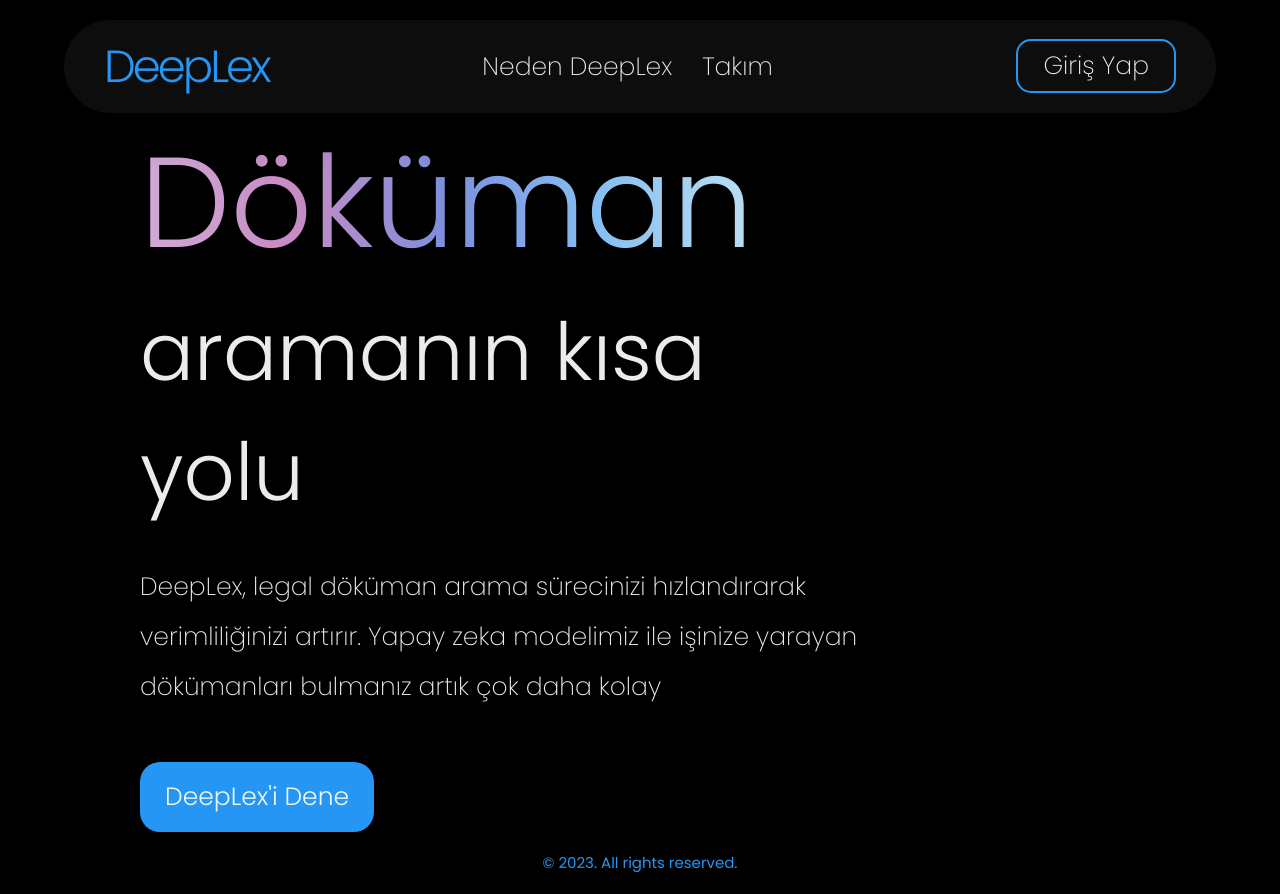
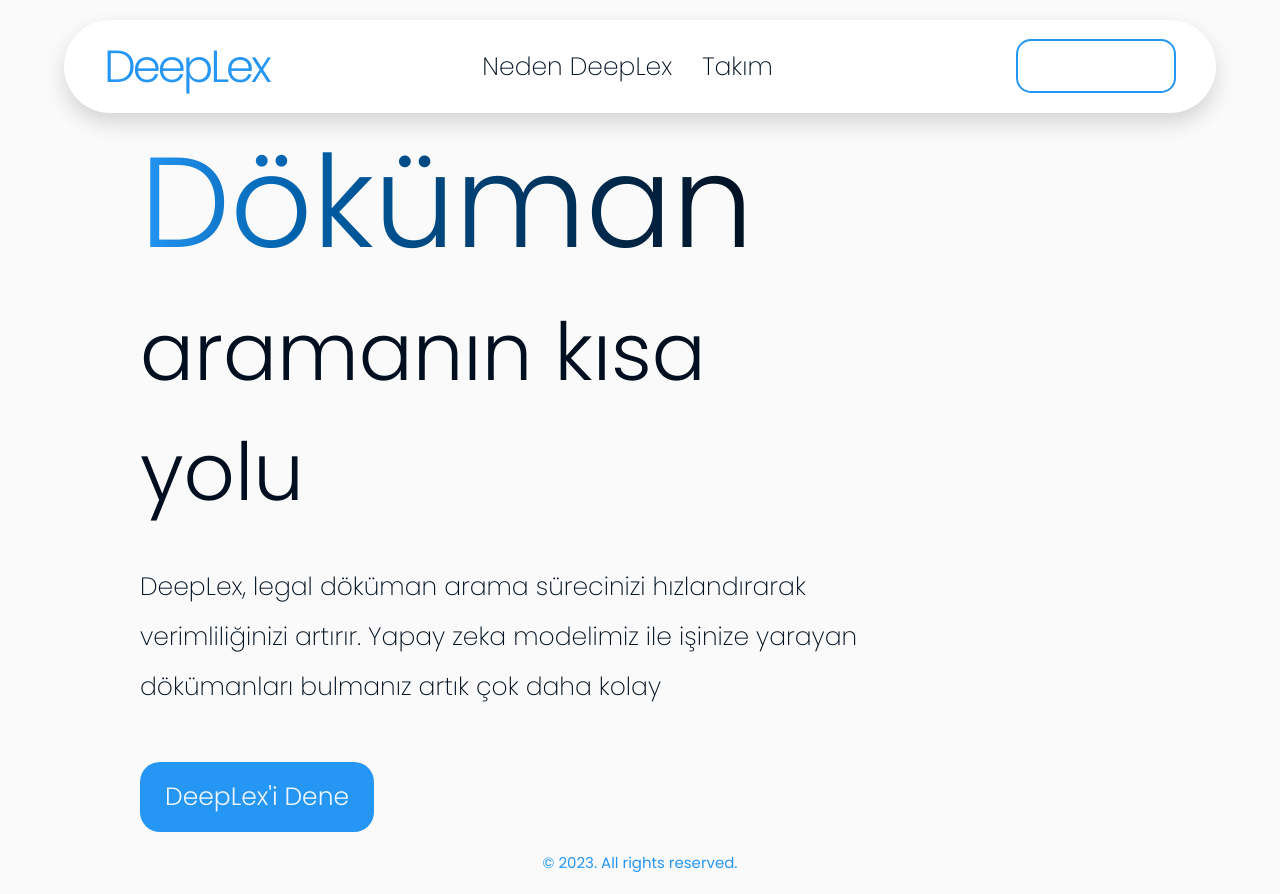
Before and after one commit to hukuki/frontend-main, a Next.js app: page / in a window 1280 px wide. Built offline with nearby package versions, Linux system fonts and the light colour scheme; no server answers.

Commit message:
Cleanup with light as the main theme change

```diff
--- /dev/null
+++ b/src/pages/HomePage.module.css
@@ -0,0 +1,105 @@
+.container {
+  display: flex;
+  flex-direction: column;
+  justify-content: space-between;
+  align-items: center;
+  width: 100%;
+  min-height: 100vh;
+  overflow: hidden;
+  position: relative;
+  z-index: 1;
+  background-color: var(--background-color-light);
+  box-shadow: 0 2rem 3rem var(--color-blue-400);
+}
+
+.navbar__container {
+  align-self: center;
+  display: flex;
+  align-items: center;
+  justify-content: space-between;
+  border-radius: 5rem;
+  padding: 1.25rem 4rem;
+  margin-top: 2rem;
+  width: 90vw;
+  z-index: 2;
+  font-family: 'Poppins', sans-serif;
+  background-color: var(--container-color-light);
+  box-shadow: 0 1rem 2rem var(--color-grey-100);
+}
+
+.navbar__logo {
+  font-size: 4.5rem;
+  font-weight: 300;
+  letter-spacing: -0.3rem;
+  cursor: pointer;
+  color: var(--color-blue-400);
+}
+
+.navbar__links_container {
+  display: flex;
+  justify-content: center;
+  align-items: center;
+}
+
+.navbar__link {
+  height: 100%;
+  cursor: pointer;
+  font-size: 2.5rem;
+  font-weight: 200;
+  transition: all 0.2s ease-in;
+  margin-right: 3rem;
+  color: var(--text-color-primary-dark);
+}
+
+.navbar__link:hover {
+  color: var(--color-blue-400);
+  transform: scale(1.05);
+}
+
+.content__container {
+  display: grid;
+  align-self: start;
+  width: 100vw;
+  grid-template-columns: 70% 1fr;
+  align-items: center;
+  justify-content: center;
+  position: relative;
+  padding: 0 4rem;
+}
+
+.content__right_container {
+  display: flex;
+  flex-direction: column;
+  justify-content: space-between;
+  align-items: flex-start;
+  margin-left: 10rem;
+}
+
+.content__right_header {
+  font-family: 'Poppins', sans-serif;
+  font-size: 12.8rem;
+  line-height: 1.4;
+  font-weight: 300;
+  background: rgb(37, 150, 244);
+  background: linear-gradient(90deg, rgba(37, 150, 244, 1) 0%, rgba(0, 97, 171, 1) 25%, rgba(0, 15, 31, 1) 100%);
+  -webkit-text-fill-color: transparent;
+  background-clip: text;
+}
+
+.content__right_subheader {
+  font-family: 'Poppins', sans-serif;
+  font-size: 8rem;
+  font-weight: 300;
+  color: var(--color-blue-900);
+}
+
+.content__right_parag {
+  font-family: 'Poppins', sans-serif;
+  font-size: 2.5rem;
+  max-width: 100rem;
+  line-height: 5rem;
+  margin-top: 3rem;
+  margin-bottom: 5rem;
+  font-weight: 200;
+  color: var(--text-color-primary-dark);
+}
--- a/src/pages/index.js
+++ b/src/pages/index.js
@@ -1,13 +1,12 @@
 import React from 'react';
 
 import { Flex } from '../components/base/layout';
-import { Text } from '../components/base/Text.tsx';
 import { Button } from '../components/base/forms';
-import { Grid } from '../components/base/Grid.tsx';
 
 import { useRouter } from 'next/router';
 import useAuthContext from '../context/AuthContextProvider';
 import { Avatar, Menu, MenuButton, MenuList, MenuItem, Spinner } from '@chakra-ui/react';
+import styles from './HomePage.module.css';
 
 export default function Home() {
   const router = useRouter();
@@ -24,66 +23,19 @@
 
   return (
     <>
-      <Flex
-        flexDirection="column"
-        justifyContent="space-between"
-        alignItems="center"
-        width="100%"
-        minH="100vh"
-        overflow="hidden"
-        position="relative"
-        zIndex="1"
-        bgColor="background.black"
-        boxShadow="0 2rem 3rem primary.400"
-      >
-        <Flex
-          alignSelf="center"
-          alignItems="center"
-          justifyContent="space-between"
-          borderRadius="5rem"
-          px="4rem"
-          py="1.25rem"
-          marginTop="2rem"
-          width="90vw"
-          zIndex="2"
-          fontFamily="Poppins"
-          bgColor="container.dark"
-          boxShadow="dark-lg"
-        >
-          <Text fontSize="4.5rem" fontWeight="300" letterSpacing="-.3rem" cursor="pointer" color="primary.400" onClick={() => router.push('/')}>
+      <div className={styles.container}>
+        <div className={styles.navbar__container}>
+          <span className={styles.navbar__logo} onClick={() => router.push('/')}>
             DeepLex
-          </Text>
-          <Flex justifyContent="center" alignItems="center">
-            <Text
-              height="100%"
-              cursor="pointer"
-              fontSize="2.5rem"
-              fontWeight="200"
-              transition="all .2s ease-in"
-              marginRight="3rem"
-              _hover={{
-                color: 'primary.400',
-                transform: 'scale(1.05)',
-              }}
-              onClick={() => router.push('/about')}
-            >
+          </span>
+          <div className={styles.navbar__links_container}>
+            <span className={styles.navbar__link} onClick={() => router.push('/about')}>
               Neden DeepLex
-            </Text>
-            <Text
-              height="100%"
-              cursor="pointer"
-              fontSize="2.5rem"
-              fontWeight="200"
-              transition="all .2s ease-in"
-              marginRight="3rem"
-              _hover={{
-                color: 'primary.400',
-                transform: 'scale(1.05)',
-              }}
-            >
+            </span>
+            <span className={styles.navbar__link} onClick={() => router.push('/team')}>
               Takım
-            </Text>
-          </Flex>
+            </span>
+          </div>
           {loading ? (
             <Spinner size="xl" />
           ) : user ? (
@@ -98,42 +50,24 @@
               </MenuList>
             </Menu>
           ) : (
-            <Button
-              variant="outline"
-              fontSize="2.5rem"
-              fontWeight="200"
-              padding="2.5rem"
-              borderRadius="1.5rem"
-              onClick={user ? handleLogout : handleLogin}
-            >
+            <Button variant="outline" fontSize="2.5rem" fontWeight="200" padding="2.5rem" borderRadius="1.5rem" onClick={handleLogin}>
               Giriş Yap
             </Button>
           )}
-        </Flex>
-        <Grid alignSelf="start" width="100vw" templateColumns="70% 1fr" alignItems="center" justifyContent="center" position="relative" px="4rem">
-          <Flex flexDir="column" justifyContent="space-between" alignItems="flex-start" marginLeft="10rem">
-            <Text
-              fontFamily="Poppins"
-              fontSize="12.8rem"
-              lineHeight="1.4"
-              fontWeight="300"
-              background="linear-gradient(90.13deg,#d1aad7 .11%,#c88bc4 25.06%,#7b8fdd 50%,#86bff2 74.8%,#bbdef2 99.76%)"
-              backgroundClip="text"
-            >
-              Döküman
-            </Text>
-            <Text fontFamily="Poppins" fontSize="8rem" fontWeight="300">
-              aramanın kısa yolu
-            </Text>
-            <Text fontFamily="Poppins" fontSize="2.5rem" maxW="100rem" lineHeight="5rem" marginTop="3rem" marginBottom="5rem" fontWeight="200">
+        </div>
+        <div className={styles.content__container}>
+          <div className={styles.content__right_container}>
+            <span className={styles.content__right_header}>Döküman</span>
+            <span className={styles.content__right_subheader}>aramanın kısa yolu</span>
+            <span className={styles.content__right_parag}>
               DeepLex, legal döküman arama sürecinizi hızlandırarak verimliliğinizi artırır. Yapay zeka modelimiz ile işinize yarayan dökümanları
               bulmanız artık çok daha kolay
-            </Text>
+            </span>
             <Button fontSize="2.5rem" fontWeight="300" px="2.5rem" py="3.5rem" borderRadius="2rem" onClick={() => router.push('/search')}>
               DeepLex&apos;i Dene
             </Button>
-          </Flex>
-        </Grid>
+          </div>
+        </div>
         <Flex
           maxWidth="81rem"
           width="100%"
@@ -150,7 +84,7 @@
         >
           &copy; 2023. All rights reserved.
         </Flex>
-      </Flex>
+      </div>
     </>
   );
 }
--- a/src/pages/login/LoginPage.module.css
+++ b/src/pages/login/LoginPage.module.css
@@ -8,7 +8,7 @@
   grid-template-columns: 1fr 40%;
   gap: 2rem;
   padding: 1rem 2rem;
-    background: var(--color-blue-400);
+  background: var(--background-color-dark);
 }
 
 /* HERO */
@@ -18,7 +18,7 @@
   display: flex;
   justify-content: flex-start;
   align-items: center;
-  background-color: var(--color-blue-400);
+  background-color: var(--background-color-dark);
   border-radius: 2rem;
   padding: 5rem 2rem;
 }
@@ -56,7 +56,7 @@
   align-items: center;
   justify-self: center;
   width: 100%;
-  background-color: var(--container-color-dark);
+  background-color: var(--container-color-light);
   border-radius: 2rem;
 }
 
@@ -65,6 +65,7 @@
   font-size: 4rem;
   margin-bottom: 6rem;
   font-weight: 400;
+  color: var(--color-blue-700);
 }
 
 .login__form {
@@ -104,7 +105,8 @@
   top: -2.5rem;
   left: 2rem;
   padding: 0.25rem;
-  background-color: var(--container-color-dark);
+  background-color: var(--container-color-light);
+  color: var(--text-color-primary-dark);
   z-index: 10;
 }
 
@@ -114,12 +116,13 @@
   height: 100%;
   background: none;
   outline: none;
-  border: 2px solid var(--text-color-primary-light);
+  border: 2px solid var(--text-color-primary-dark);
   border-radius: 1.5rem;
   color: var(--text-color);
   padding: 2.25rem;
   z-index: 1;
   font-size: 2rem;
+  color: var(--text-color-primary-dark);
 }
 
 .form__button {
@@ -157,12 +160,14 @@
   font-family: 'Poppins', sans-serif;
   font-size: 1.75rem;
   margin-bottom: 2rem;
+  color: var(--text-color-primary-dark);
 }
 
 .form__register-cta {
   cursor: pointer;
   color: var(--color-blue-400);
   font-size: 1.75rem;
+  text-decoration: underline;
 }
 
 /* OR LINES */
@@ -177,7 +182,7 @@
 
 .or__container span {
   font-size: 2rem;
-  color: var(--text-color-primary-light);
+  color: var(--text-color-primary-dark);
 }
 
 .or__container span::before {
--- a/src/pages/register/RegisterPage.module.css
+++ b/src/pages/register/RegisterPage.module.css
@@ -8,7 +8,7 @@
   grid-template-columns: 1fr 40%;
   gap: 2rem;
   padding: 1rem 2rem;
-    background: var(--color-blue-400);
+  background: var(--background-color-dark);
 }
 
 /* HERO */
@@ -18,7 +18,7 @@
   display: flex;
   justify-content: flex-start;
   align-items: center;
-  background-color: var(--color-blue-400);
+  background-color: var(--background-color-dark);
   border-radius: 2rem;
   padding: 5rem 2rem;
 }
@@ -56,7 +56,7 @@
   align-items: center;
   justify-self: center;
   width: 100%;
-  background-color: var(--container-color-dark);
+  background-color: var(--container-color-light);
   border-radius: 2rem;
 }
 
@@ -65,6 +65,7 @@
   font-size: 4rem;
   margin-bottom: 6rem;
   font-weight: 400;
+  color: var(--color-blue-700);
 }
 
 .login__form {
@@ -110,7 +111,8 @@
   top: -2.25rem;
   left: 2rem;
   padding: 0.25rem;
-  background-color: var(--container-color-dark);
+  background-color: var(--container-color-light);
+  color: var(--text-color-primary-dark);
   z-index: 10;
 }
 
@@ -119,9 +121,9 @@
   height: 100%;
   background: none;
   outline: none;
-  border: 2px solid var(--text-color-primary-light);
+  border: 2px solid var(--text-color-primary-dark);
   border-radius: 1.5rem;
-  color: var(--text-color);
+  color: var(--text-color-primary-dark);
   padding: 2.25rem;
   z-index: 1;
   font-size: 2rem;
@@ -134,8 +136,9 @@
   top: -2rem;
   left: 2rem;
   padding: 0.25rem;
-  background-color: var(--container-color-dark);
   z-index: 10;
+  background-color: var(--container-color-light);
+  color: var(--text-color-primary-dark);
 }
 
 .form__input {
@@ -144,9 +147,9 @@
   height: 100%;
   background: none;
   outline: none;
-  border: 2px solid var(--text-color-primary-light);
+  border: 2px solid var(--text-color-primary-dark);
   border-radius: 1.5rem;
-  color: var(--text-color);
+  color: var(--text-color-primary-dark);
   padding: 2rem;
   z-index: 1;
   font-size: 1.5rem;
@@ -195,6 +198,7 @@
 
 .form__prompt-login {
   font-family: 'Poppins', sans-serif;
+  color: var(--text-color-primary-dark);
   font-size: 1.75rem;
   margin-bottom: 2em;
 }
@@ -203,6 +207,7 @@
   cursor: pointer;
   font-size: 1.75rem;
   color: var(--color-blue-400);
+  text-decoration: underline;
 }
 
 /* OR LINES */
@@ -217,7 +222,7 @@
 
 .or__container span {
   font-size: 2rem;
-  color: var(--text-color-primary-light);
+  color: var(--text-color-primary-dark);
 }
 
 .or__container span::before {
@@ -254,7 +259,7 @@
   font-weight: 300;
   text-align: center;
   transition: all 0.2s ease;
-  color: var(--first-color);
+  color: var(--color-blue-400);
   cursor: pointer;
 }
 
--- a/src/pages/search/SearchPage.module.css
+++ b/src/pages/search/SearchPage.module.css
@@ -1,7 +1,7 @@
 /* CONTAINER */
 /* ------------- */
 .container {
-  background: var(--body-color);
+  background: var(--background-color-light);
   width: 100vw;
   min-height: 100vh;
   display: flex;
@@ -14,10 +14,12 @@
 /* ------------- */
 .logo {
   font-family: 'Poppins', sans-serif;
-  font-size: 5rem;
-  font-weight: 200;
-  color: var(--first-color);
+  font-size: 10rem;
+  font-weight: 500;
   margin-bottom: 3rem;
+  background: linear-gradient(90deg, #00d2ff 0%, #3a47d5 100%);
+  background-clip: text;
+  -webkit-text-fill-color: transparent;
 }
 
 /* SEARCH BAR */
--- a/src/pages/search/index.jsx
+++ b/src/pages/search/index.jsx
@@ -17,7 +17,7 @@
     <>
       <div className={styles.container}>
         <div className={styles['logo__container']}>
-          <h1 className={styles.logo}>DeepLex</h1>
+          <h1 className={styles.logo}>deeplex</h1>
         </div>
         <div className={styles['searchbar__container']}>
           <SearchBar onSubmit={handleSubmit} />
--- a/src/styles/globals.css
+++ b/src/styles/globals.css
@@ -113,7 +113,6 @@
   --color-blue-700: #00457b;
   --color-blue-800: #002a4d;
   --color-blue-900: #000f1f;
-
   --background-color-dark: #000;
   --background-color-light: #fafafa;
 
--- a/src/theme/components/forms/Input.ts
+++ b/src/theme/components/forms/Input.ts
@@ -5,6 +5,7 @@
 
 const baseStyle = definePartsStyle({
   field: {
+    /*
     color: (props) => (props.colorMode === 'dark' ? props.colors.primary['400'] : props.colors.primary['800']),
     _hover: {
       borderColor: (props) => (props.colorMode === 'dark' ? props.colors.primary['400'] : props.colors.primary['800']),
@@ -12,6 +13,7 @@
     _focus: {
       borderColor: (props) => (props.colorMode === 'dark' ? props.colors.primary['400'] : props.colors.primary['800']),
     },
+    */
   },
 });
 
```
Also changed, not shown: src/components/common/search-bar/SearchBar.module.css (+9 -0 lines), src/components/common/search-bar/SearchBar.tsx (+1 -26 lines). Lines whose indentation alone changed are shown as unchanged.
